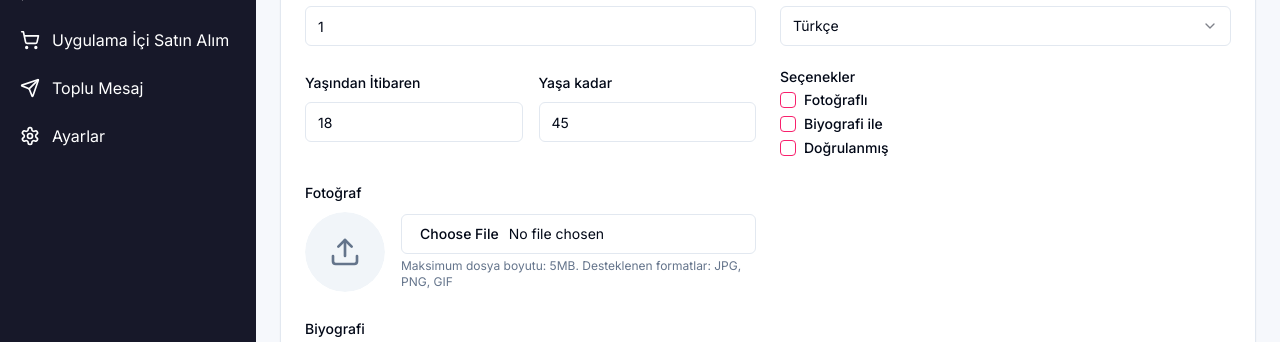
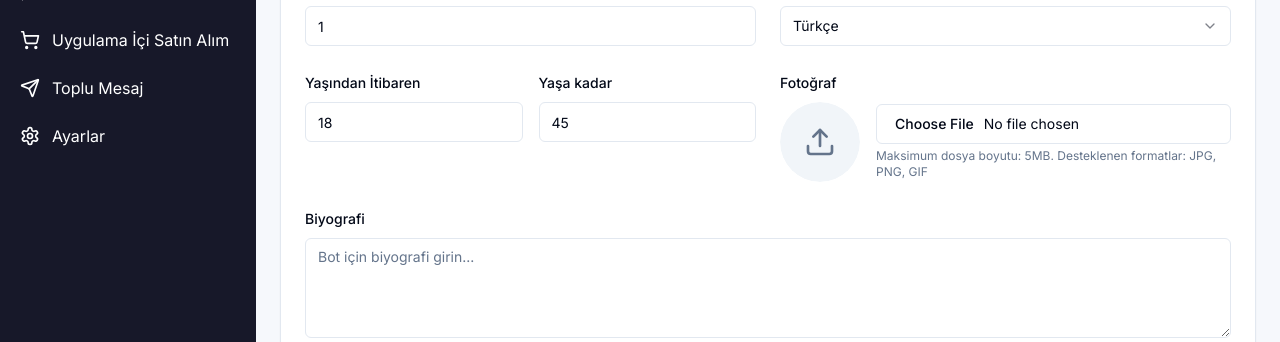
Before and after one commit to flortapp/v0-flortapp, a Next.js app: page /bot-management/create in a window 1280 px wide. Shown: the part 269-611 px from the top of the page. Built offline with nearby package versions, Linux system fonts and the light colour scheme; no server answers.

Commit message:
refactor: remove options section and set all bots as verified by default

```diff
--- a/components/create-bot/create-bot-content.tsx
+++ b/components/create-bot/create-bot-content.tsx
@@ -7,7 +7,6 @@ import { Button } from "@/components/ui/button"
 import { Input } from "@/components/ui/input"
 import { Label } from "@/components/ui/label"
 import { Select, SelectContent, SelectItem, SelectTrigger, SelectValue } from "@/components/ui/select"
-import { Checkbox } from "@/components/ui/checkbox"
 import { useToast } from "@/hooks/use-toast"
 import { Avatar, AvatarFallback, AvatarImage } from "@/components/ui/avatar"
 import { Loader2, Upload } from "lucide-react"
@@ -95,13 +94,10 @@ export function CreateBotContent() {
       const language = formData.get("language")
       const ageFrom = formData.get("ageFrom")
       const ageTo = formData.get("ageTo")
-      const withPhoto = formData.get("withPhoto") === "on"
-      const withBio = formData.get("withBio") === "on"
-      const verified = formData.get("verified") === "on"
       const bio = formData.get("bio")
 
       // Fotoğraf kontrolü
-      if (withPhoto && !photo) {
+      if (!photo) {
         toast({
           title: "Hata",
           description: "Lütfen bir fotoğraf yükleyin.",
@@ -111,7 +107,7 @@ export function CreateBotContent() {
       }
 
       // Biyografi kontrolü
-      if (withBio && !bio) {
+      if (!bio) {
         toast({
           title: "Hata",
           description: "Lütfen bir biyografi girin.",
@@ -126,13 +122,11 @@ export function CreateBotContent() {
       //   language,
       //   ageFrom,
       //   ageTo,
-      //   withPhoto,
-      //   withBio,
-      //   verified,
       //   photo,
       //   bio,
       //   country: "turkey", // Sabit değer
       //   gender: "female", // Sabit değer
+      //   verified: true, // Sabit değer
       // })
 
       // Başarılı toast mesajı
@@ -202,39 +196,6 @@ export function CreateBotContent() {
               </div>
 
               <div className="space-y-2">
-                <Label className="mb-2 block">Seçenekler</Label>
-                <div className="space-y-2">
-                  <div className="flex items-center space-x-2">
-                    <Checkbox id="withPhoto" name="withPhoto" />
-                    <label
-                      htmlFor="withPhoto"
-                      className="text-sm font-medium leading-none peer-disabled:cursor-not-allowed peer-disabled:opacity-70"
-                    >
-                      Fotoğraflı
-                    </label>
-                  </div>
-                  <div className="flex items-center space-x-2">
-                    <Checkbox id="withBio" name="withBio" />
-                    <label
-                      htmlFor="withBio"
-                      className="text-sm font-medium leading-none peer-disabled:cursor-not-allowed peer-disabled:opacity-70"
-                    >
-                      Biyografi ile
-                    </label>
-                  </div>
-                  <div className="flex items-center space-x-2">
-                    <Checkbox id="verified" name="verified" />
-                    <label
-                      htmlFor="verified"
-                      className="text-sm font-medium leading-none peer-disabled:cursor-not-allowed peer-disabled:opacity-70"
-                    >
-                      Doğrulanmış
-                    </label>
-                  </div>
-                </div>
-              </div>
-
-              <div className="space-y-2">
                 <Label htmlFor="photo">Fotoğraf</Label>
                 <div className="flex items-center gap-4">
                   <Avatar className="h-20 w-20">
```
